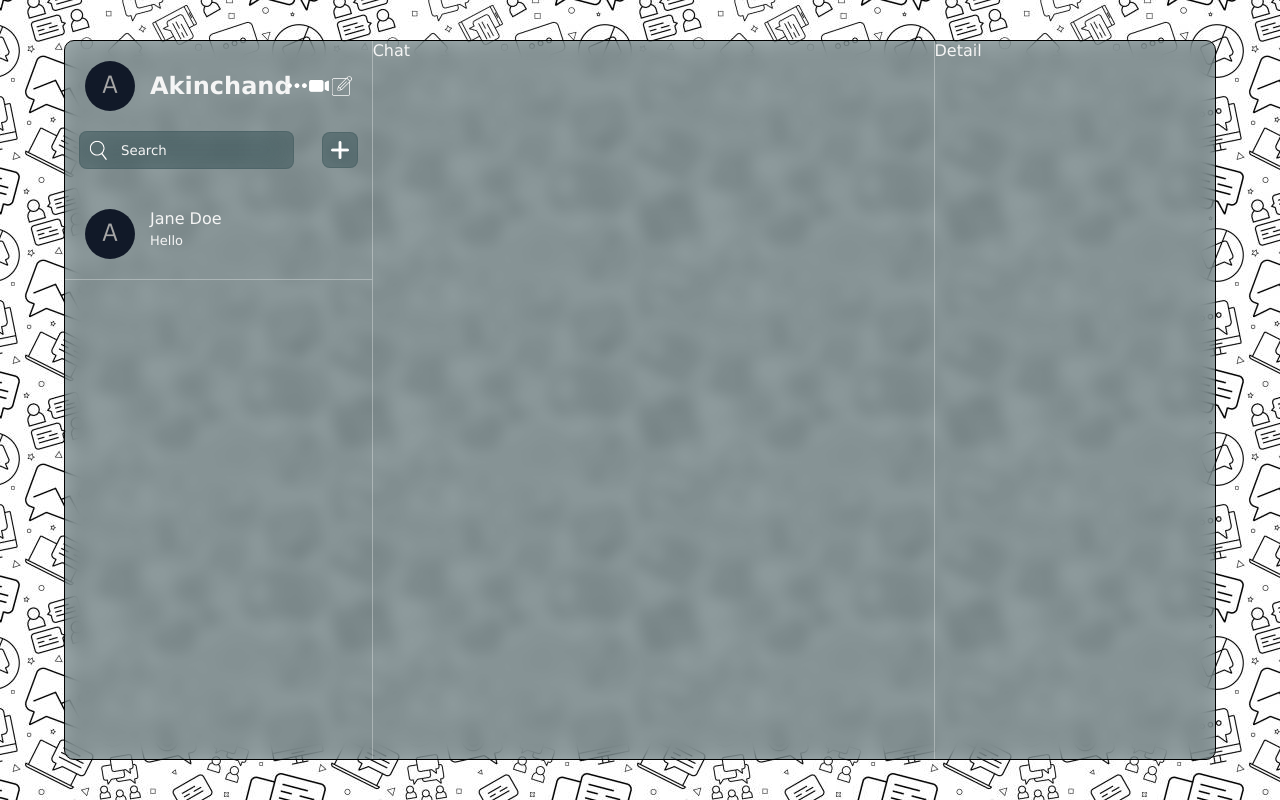
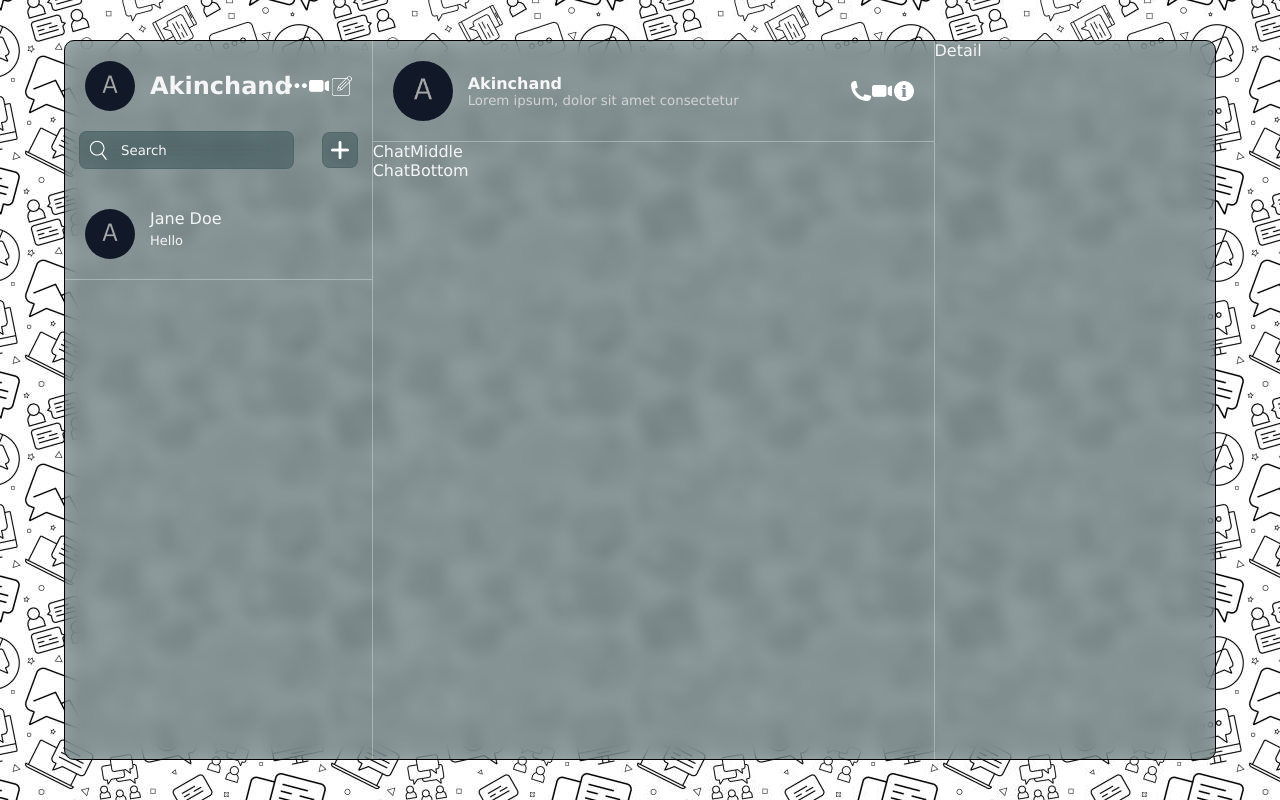
Before and after one commit to singh-shivam789/ping-me-react, a React (Vite) app: page / in a window 1280 px wide. Built offline with nearby package versions, Linux system fonts and the light colour scheme.

Commit message:
Complete ChatTop Component styling

```diff
--- a/src/components/chat/Chat.jsx
+++ b/src/components/chat/Chat.jsx
@@ -1,8 +1,16 @@
 import React from 'react'
+import ChatBottom from './ChatBottom'
+import ChatMiddle from './ChatMiddle'
+import ChatTop from './ChatTop'
+
 import './chat.css'
 
 export default function Chat() {
   return (
-    <div className='chat'>Chat</div>
+    <div className='chat'>
+      <ChatTop />
+      <ChatMiddle />
+      <ChatBottom />
+    </div>
   )
 }
--- /dev/null
+++ b/src/components/chat/ChatBottom.jsx
@@ -0,0 +1,7 @@
+import React from 'react'
+
+export default function ChatBottom() {
+  return (
+    <div>ChatBottom</div>
+  )
+}
--- /dev/null
+++ b/src/components/chat/ChatMiddle.jsx
@@ -0,0 +1,7 @@
+import React from 'react'
+
+export default function ChatMiddle() {
+  return (
+    <div>ChatMiddle</div>
+  )
+}
--- /dev/null
+++ b/src/components/chat/ChatTop.jsx
@@ -0,0 +1,9 @@
+import React from 'react'
+import UserInfo from '../list/userInfo/UserInfo'
+export default function ChatTop() {
+  return (
+    <div className='chatTop'>
+        <UserInfo user={"chatTop"}/>
+    </div>
+  )
+}
--- a/src/components/list/userInfo/UserInfo.jsx
+++ b/src/components/list/userInfo/UserInfo.jsx
@@ -1,16 +1,20 @@
 import React from 'react'
 import './userInfo.css'
-export default function UserInfo() {
+export default function UserInfo({user}) {
   return (
-    <div className='userInfo'>
-        <div className='user'>
-            <img src='/avatar.png'></img>
-            <h2>Akinchand</h2>
+    <div className={user == "chatTop" ? "userInfoChat": "userInfoList"}>
+        <div className={user == "chatTop" ? "userChat": "userList"}>
+            <img src="/avatar.png"></img>
+            <div>
+            {user == "chatTop" && <h4>Akinchand</h4>}
+            {user != "chatTop" && <h2>Akinchand</h2>}
+            {user == "chatTop" && <p className='userStatus'>Lorem ipsum, dolor sit amet consectetur </p>}
+            </div>
         </div>
-        <div className='icons'>
-            <img src='/more.png'></img>
-            <img src='/video.png'></img>
-            <img src='/edit.png'></img>
+        <div className={user == "chatTop" ? "iconsChat": "iconsList"}>
+            <img src={user == "chatTop" ? "/phone.png" : "/more.png"}/>
+            <img src="/video.png"/>
+            <img src={user == "chatTop" ? "/info.png" : "/edit.png"}/>
         </div>
     </div>
   )
--- a/src/components/list/userInfo/userInfo.css
+++ b/src/components/list/userInfo/userInfo.css
@@ -1,36 +1,79 @@
-.userInfo{
+.userInfoList{
     padding: 20px;
     display: flex;
     align-items: center;
     justify-content: space-between;
 }
 
-.user{
+.userList{
     min-width: 45%;
     display: flex;
     align-items: center;
     gap: 15px;
 }
 
-.user > img{
+.userList > img{
     border-radius: 50%;
     width: 50px;
     height: 50px;
 }
 
-.icons{
+.iconsList{
     display: flex;
     width: 25%;
     justify-content: space-between;
 }
 
-.icons > img{
+.iconsList > img{
     width: 20px;
     height: 20px;
     transition: color 0.3s ease-in;
 }
 
-.icons > img:hover{
+.iconsList > img:hover{
     cursor: pointer;
     color: darkgray;
 }
+
+.userInfoChat{
+    padding: 20px;
+    display: flex;
+    align-items: center;
+    justify-content: space-between;
+    border-bottom: 1.5px solid rgb(245, 245, 245, 0.35);
+}
+
+.userChat{
+    min-width: 45%;
+    display: flex;
+    align-items: center;
+    gap: 15px;
+}
+
+.userChat > img{
+    border-radius: 50%;
+    width: 60px;
+    height: 60px;
+}
+
+.iconsChat{
+    display: flex;
+    width: 12%;
+    justify-content: space-between;
+}
+
+.iconsChat > img{
+    width: 20px;
+    height: 20px;
+    transition: color 0.3s ease-in !important;
+}
+
+.iconsChat > img:hover{
+    cursor: pointer;
+    color: darkgray;
+}
+
+.userStatus{
+    font-size: smaller;
+    color: lightgray;
+}
```
